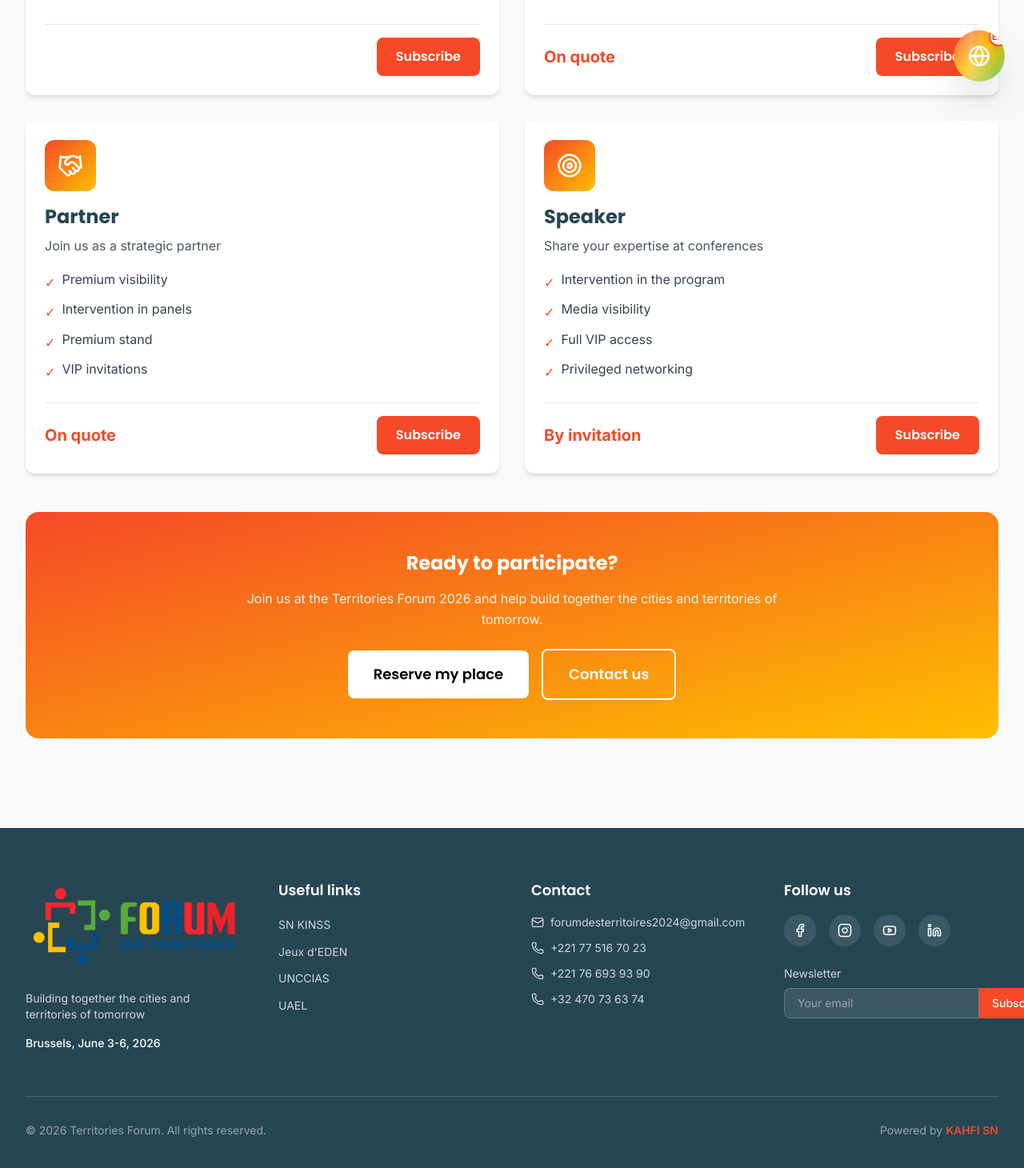
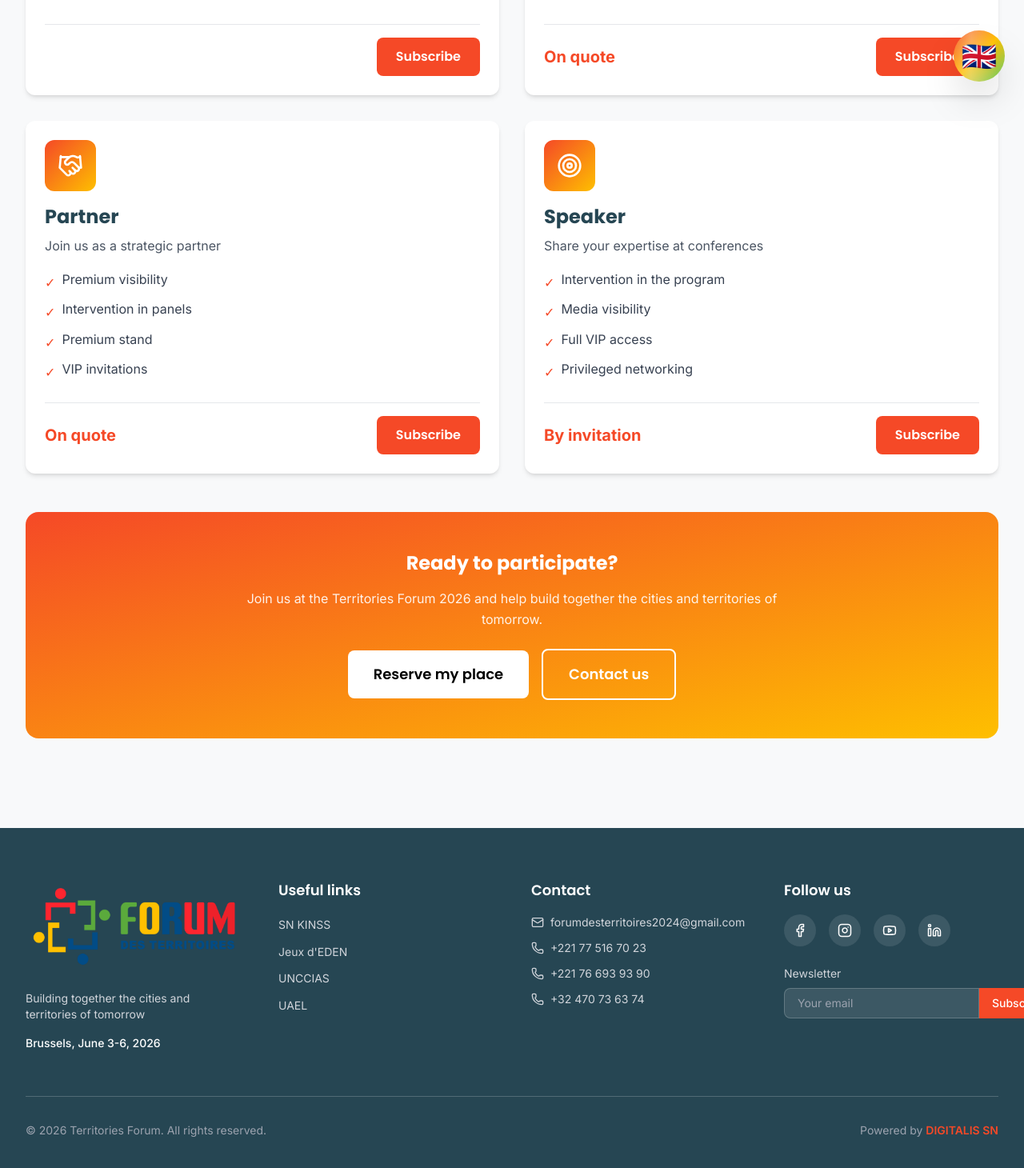
Before and after one commit to AbdouazizDEV/Forum-des-territoires, a React (Vite) app: page /participer in a window 1280 px wide. Shown: the part 674-2134 px from the top of the page at 80% size. Built offline with nearby package versions, Linux system fonts and the light colour scheme.

Commit message:
Feat: Remplacer l'icône globe par le drapeau de la langue sélectionnée dans LanguageSwitcher

```diff
--- a/src/components/common/LanguageSwitcher/LanguageSwitcher.jsx
+++ b/src/components/common/LanguageSwitcher/LanguageSwitcher.jsx
@@ -1,7 +1,7 @@
 import { useState } from 'react';
 import { motion, AnimatePresence } from 'framer-motion';
 import { useTranslation } from 'react-i18next';
-import { Globe, Check } from 'lucide-react';
+import { Check } from 'lucide-react';
 
 /**
  * Bouton flottant pour changer de langue
@@ -91,17 +91,9 @@ const LanguageSwitcher = () => {
         <motion.div
           animate={{ rotate: isOpen ? 180 : 0 }}
           transition={{ duration: 0.3 }}
+          className="relative z-10"
         >
-          <Globe size={28} className="relative z-10" />
-        </motion.div>
-
-        {/* Badge avec la langue actuelle */}
-        <motion.div
-          initial={{ scale: 0 }}
-          animate={{ scale: 1 }}
-          className="absolute -top-1 -right-1 w-6 h-6 bg-white rounded-full flex items-center justify-center shadow-lg border-2 border-primary"
-        >
-          <span className="text-xs font-bold text-primary">{currentLang.code.toUpperCase()}</span>
+          <span className="text-4xl">{currentLang.flag}</span>
         </motion.div>
       </motion.button>
     </div>
--- a/src/components/home/PartenairesLogos/PartenairesLogos.jsx
+++ b/src/components/home/PartenairesLogos/PartenairesLogos.jsx
@@ -23,10 +23,10 @@ import logo18 from '../../../assets/images/partenaire/R.png';
 import logo19 from '../../../assets/images/partenaire/S.png';
 import logo20 from '../../../assets/images/partenaire/T.png';
 import logo21 from '../../../assets/images/partenaire/U.png';
-import logo22 from '../../../assets/images/partenaire/V.png';/*
-import logo23 from '../../../assets/images/partenaire/W.png';
-import logo24 from '../../../assets/images/partenaire/X.png';
-import logo25 from '../../../assets/images/partenaire/Y.png';
+import logo22 from '../../../assets/images/partenaire/V.png';
+import logo23 from '../../../assets/images/partenaire/W.jpeg';
+import logo24 from '../../../assets/images/partenaire/X.jpeg';
+/*import logo25 from '../../../assets/images/partenaire/Y.png';
 import logo26 from '../../../assets/images/partenaire/Z.png';
 import logo27 from '../../../assets/images/partenaire/AA.png'; */
 
@@ -39,7 +39,7 @@ const PartenairesLogos = () => {
   const partnerLogos = [
     logo1, logo2, logo3, logo4, logo5, logo6, logo7, logo8, logo9, logo10,
     logo11, logo12, logo13, logo14, logo15, logo16, logo17, logo18, logo19, logo20,
-    logo21, logo22
+    logo21, logo22, logo23, logo24
   ];
 
   // Dupliquer les logos pour un défilement infini fluide
--- a/src/components/layout/Footer/Footer.jsx
+++ b/src/components/layout/Footer/Footer.jsx
@@ -135,7 +135,7 @@ const Footer = () => {
             © {new Date().getFullYear()} {t('site.name')}. {t('common.allRightsReserved')}.
           </p>
           <p className="text-gray-400 text-sm">
-            {t('common.poweredBy')} <a href="https://abdouazizdiop.com/" target="_blank" rel="noopener noreferrer"><span className="text-primary font-semibold">KAHFI SN</span></a>
+            {t('common.poweredBy')} <a href="https://digitalis-sn.com/" target="_blank" rel="noopener noreferrer"><span className="text-primary font-semibold">DIGITALIS SN</span></a>
           </p>
         </motion.div>
       </div>
```
Also changed, not shown: src/assets/images/partenaire/W.jpeg (added), src/assets/images/partenaire/X.jpeg (added).
